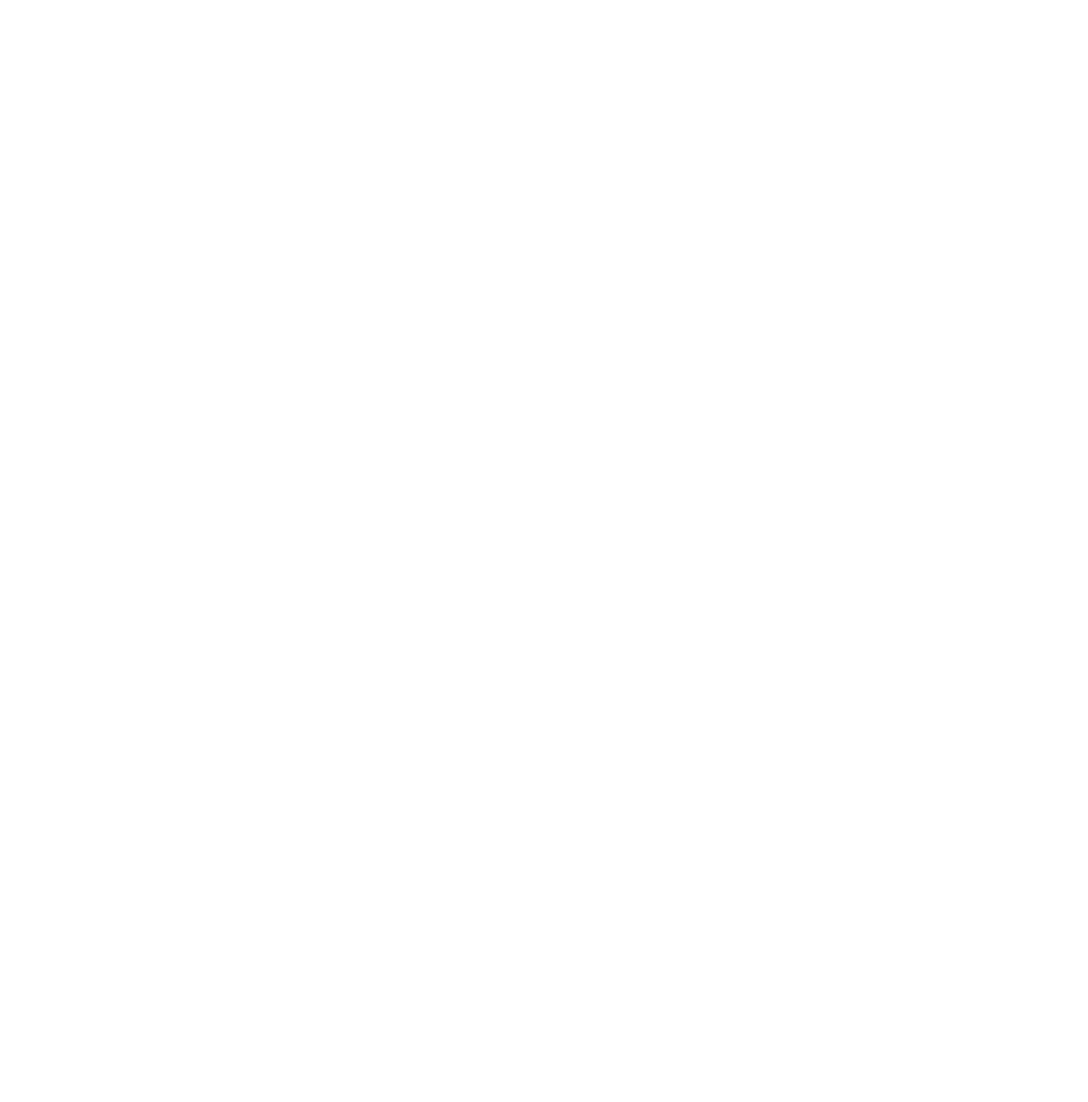
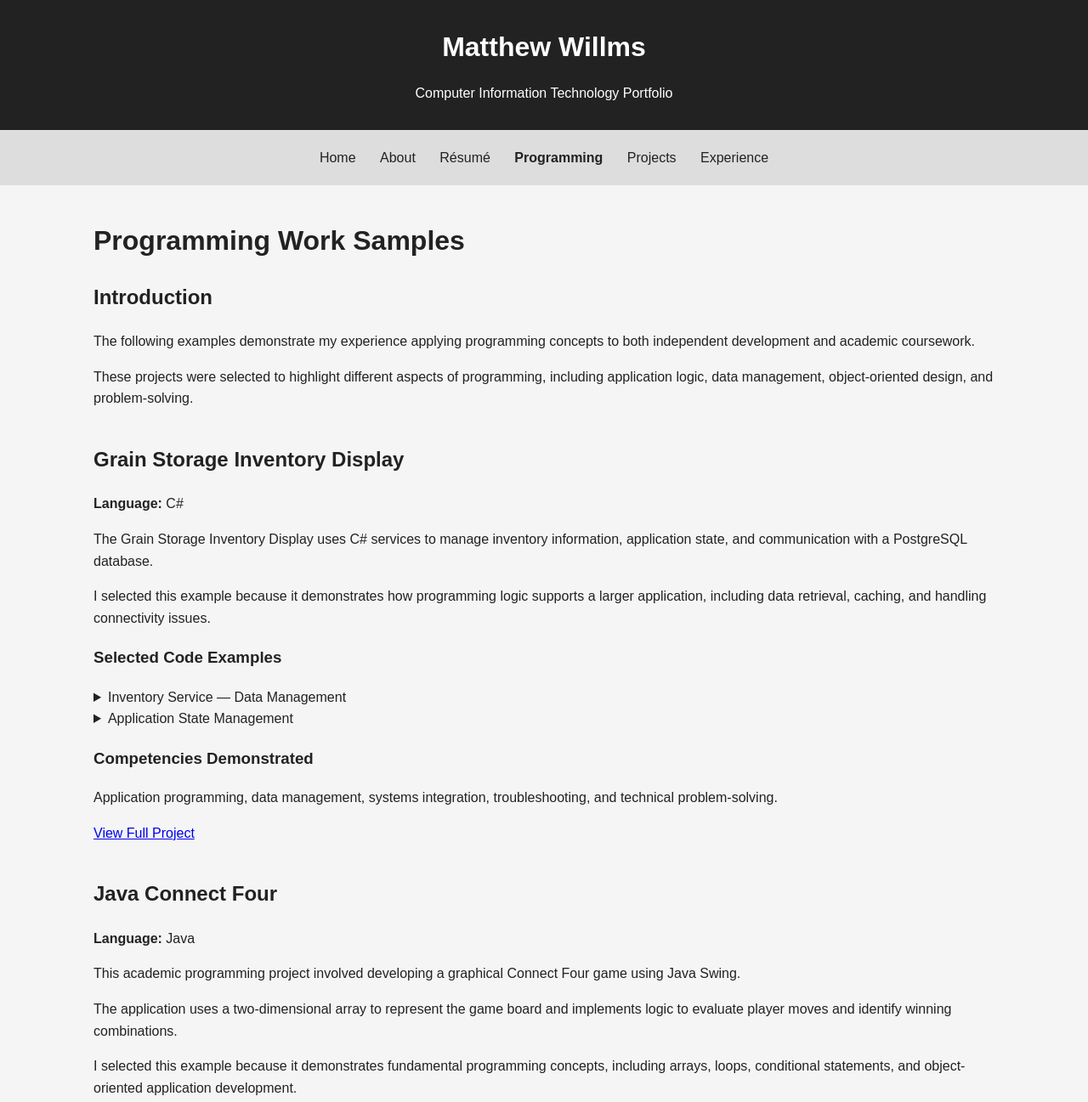
Before and after one commit to MatthewWillms/MatthewWillms.github.io, a plain HTML site: page programming.html in a window 1280 px wide. Shown: the top 1297 px of the page at 85% size. Before the commit the page ends 800 px from the top, so only its background shows below. Drawn offline with Linux system fonts and the light colour scheme.

Commit message:
Add programming work samples page

```diff
--- a/programming.html
+++ b/programming.html
@@ -0,0 +1,192 @@
+<!DOCTYPE html>
+<html lang="en">
+
+<head>
+    <meta charset="UTF-8">
+    <meta name="viewport" content="width=device-width, initial-scale=1.0">
+
+    <title>Programming | Matthew Willms</title>
+
+    <meta name="description"
+          content="Programming work samples demonstrating C#, Java, application development, and problem-solving.">
+
+    <link rel="stylesheet" href="css/style.css">
+</head>
+
+<body>
+
+    <header>
+        <h1>Matthew Willms</h1>
+        <p>Computer Information Technology Portfolio</p>
+    </header>
+
+    <nav aria-label="Main navigation">
+        <a href="index.html">Home</a>
+        <a href="about.html">About</a>
+        <a href="resume.html">Résumé</a>
+        <a href="programming.html" aria-current="page">Programming</a>
+        <a href="projects.html">Projects</a>
+        <a href="experience.html">Experience</a>
+    </nav>
+
+    <main>
+
+        <h1>Programming Work Samples</h1>
+
+        <section>
+            <h2>Introduction</h2>
+
+            <p>
+                The following examples demonstrate my experience
+                applying programming concepts to both independent
+                development and academic coursework.
+            </p>
+
+            <p>
+                These projects were selected to highlight different
+                aspects of programming, including application logic,
+                data management, object-oriented design, and
+                problem-solving.
+            </p>
+        </section>
+
+        <!-- Grain Storage Display -->
+        <section id="grain-storage-code">
+
+            <h2>Grain Storage Inventory Display</h2>
+
+            <p><strong>Language:</strong> C#</p>
+
+            <p>
+                The Grain Storage Inventory Display uses C# services
+                to manage inventory information, application state,
+                and communication with a PostgreSQL database.
+            </p>
+
+            <p>
+                I selected this example because it demonstrates how
+                programming logic supports a larger application,
+                including data retrieval, caching, and handling
+                connectivity issues.
+            </p>
+
+            <h3>Selected Code Examples</h3>
+
+            <details>
+                <summary>Inventory Service — Data Management</summary>
+
+                <p>
+                    This service manages inventory retrieval and
+                    supports the application's caching and fallback
+                    functionality.
+                </p>
+
+                <pre><code class="language-csharp">
+<!-- C# excerpt will go here -->
+                </code></pre>
+
+            </details>
+
+            <details>
+                <summary>Application State Management</summary>
+
+                <p>
+                    Supporting services maintain consistent application
+                    behaviour between the map and control interfaces.
+                </p>
+
+                <pre><code class="language-csharp">
+<!-- Optional C# excerpt will go here -->
+                </code></pre>
+
+            </details>
+
+            <h3>Competencies Demonstrated</h3>
+
+            <p>
+                Application programming, data management, systems
+                integration, troubleshooting, and technical
+                problem-solving.
+            </p>
+
+            <p>
+                <a href="projects/grain-storage.html">
+                    View Full Project
+                </a>
+            </p>
+
+        </section>
+
+        <!-- Connect Four -->
+        <section id="connect-four">
+
+            <h2>Java Connect Four</h2>
+
+            <p><strong>Language:</strong> Java</p>
+
+            <p>
+                This academic programming project involved developing
+                a graphical Connect Four game using Java Swing.
+            </p>
+
+            <p>
+                The application uses a two-dimensional array to
+                represent the game board and implements logic to
+                evaluate player moves and identify winning
+                combinations.
+            </p>
+
+            <p>
+                I selected this example because it demonstrates
+                fundamental programming concepts, including arrays,
+                loops, conditional statements, and object-oriented
+                application development.
+            </p>
+
+            <h3>Game Interface</h3>
+
+            <figure>
+                <img src="assets/images/connect-four/connect-four.png"
+                     alt="Java Connect Four graphical game interface"
+                     width="700">
+
+                <figcaption>
+                    Java Swing interface developed for the Connect Four project.
+                </figcaption>
+            </figure>
+
+            <h3>Selected Code Example</h3>
+
+            <details>
+                <summary>Win-Detection Algorithm</summary>
+
+                <p>
+                    This algorithm checks the game board for winning
+                    combinations across horizontal, vertical,
+                    and diagonal directions.
+                </p>
+
+                <pre><code class="language-java">
+<!-- Java excerpt will go here -->
+                </code></pre>
+
+            </details>
+
+            <h3>Competencies Demonstrated</h3>
+
+            <p>
+                Object-oriented programming, arrays, algorithmic
+                thinking, logical problem-solving, and graphical
+                user interface development.
+            </p>
+
+        </section>
+
+    </main>
+
+    <footer>
+        <p>&copy; 2026 Matthew Willms</p>
+    </footer>
+
+</body>
+</html>
```
Also changed, not shown: assets/images/connect-four/connect-four.png (added), css/style.css (line endings or trailing spaces).
